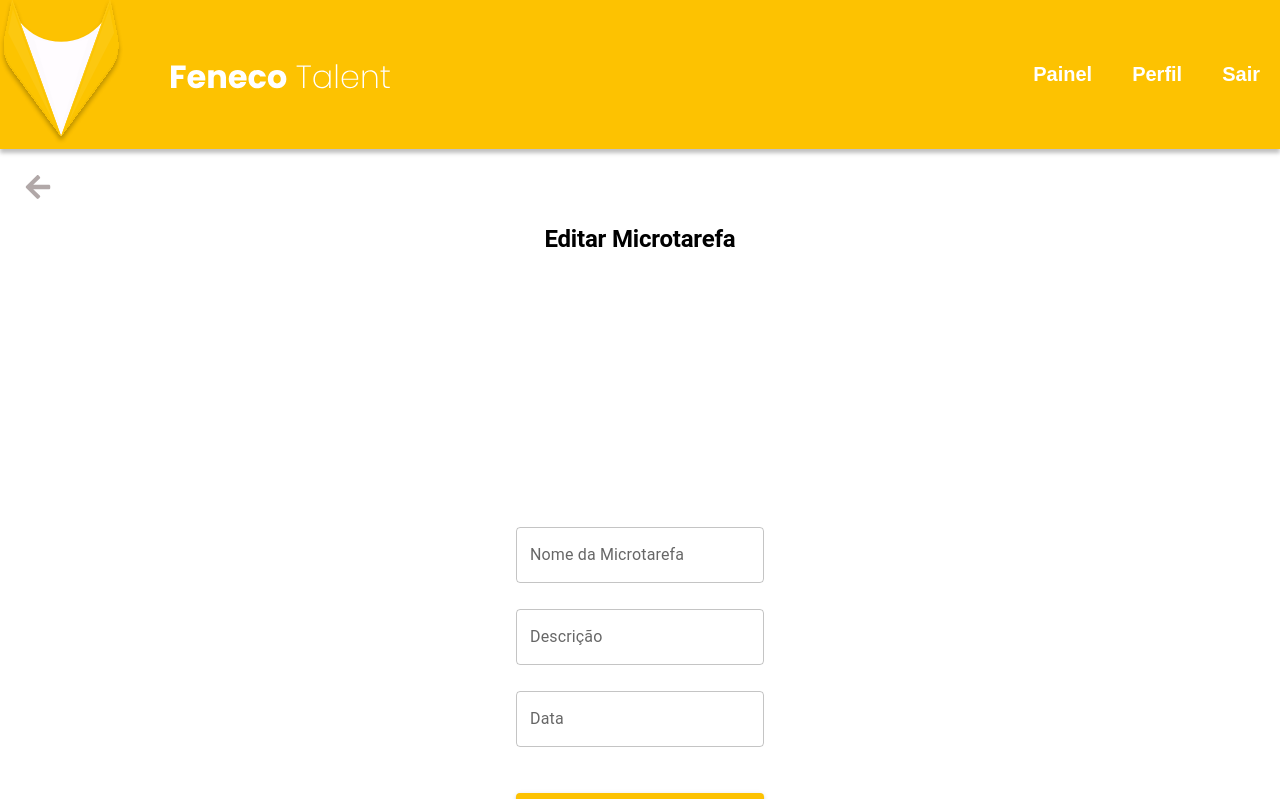
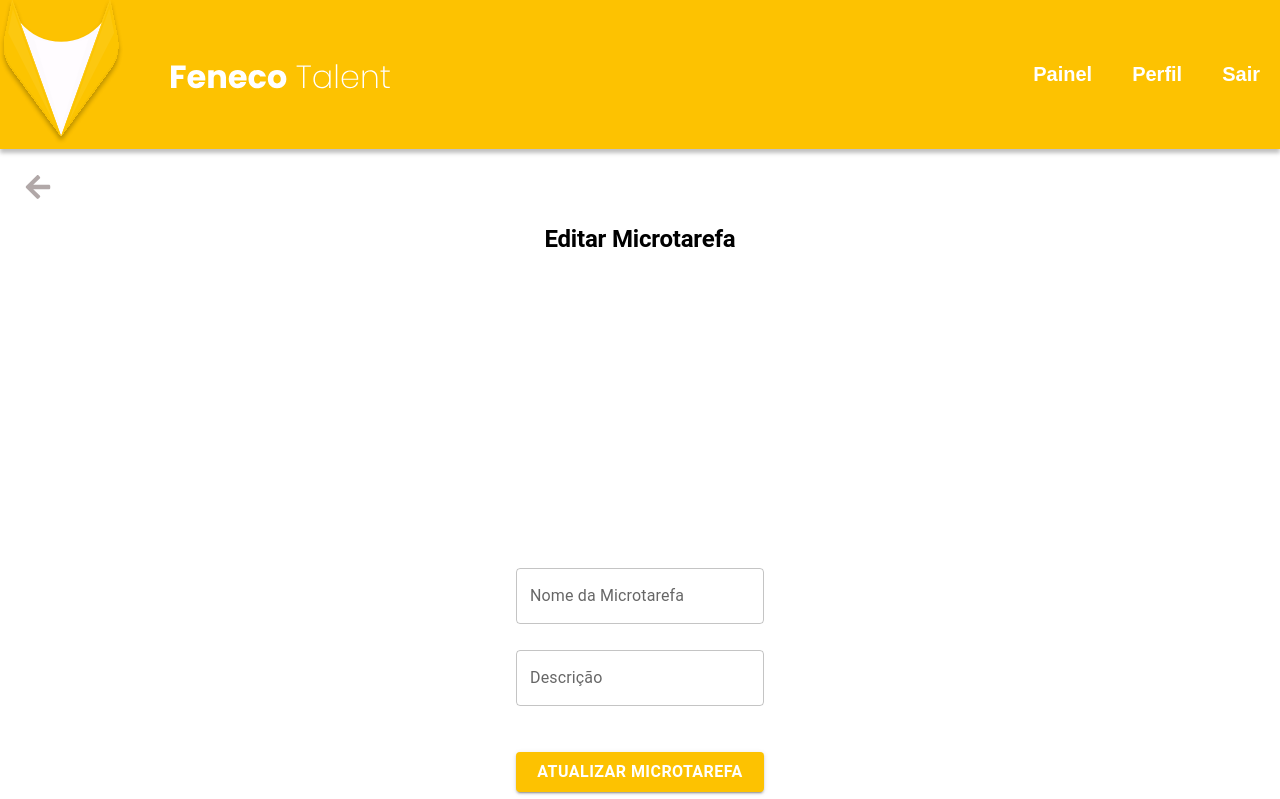
Before and after one commit to Giuzntt/Feneco, a React (Create React App) app: page /microtask/1/updatetask/1 in a window 1280 px wide. Shown: the top 799 px of the page. Built offline with nearby package versions, Linux system fonts and the light colour scheme; no server answers.

Commit message:
Arrumando bugs

```diff
--- a/src/Pages/UpdateTask/index.tsx
+++ b/src/Pages/UpdateTask/index.tsx
@@ -13,6 +13,7 @@ interface IMyForm {
     id?: string | undefined;
     nomeMicrotarefa?: string;
     descricao?: string;
+    descricaoMicrotarefa?: string;
     dataMicrotarefa?: string;
 }
 
@@ -145,35 +146,25 @@ const UpdateTask = () => {
                         )}
                     />
                     <Controller
-                        name="descricao"
+                        name="descricaoMicrotarefa"
                         control={control}
                         rules={{ required: false }}
-                        defaultValue={task?.descricao}
-                        render={({ field }) => (
-                            <TextField {...field} label="Descrição" variant="outlined" fullWidth sx={{ marginBottom: '1rem' }} error={!!errors.descricao} helperText={errors.descricao?.message} />
-                        )}
-                    />
-
-                    <Controller
-                        name="dataMicrotarefa"
-                        control={control}
-                        rules={{ required: false }}
-                        defaultValue={task?.dataMicrotarefa}
+                        defaultValue={task?.descricaoMicrotarefa}
                         render={({ field }) => (
                             <TextField
                                 {...field}
-                                label="Data"
+                                label="Descrição"
                                 variant="outlined"
                                 fullWidth
                                 sx={{ marginBottom: '1rem' }}
-                                error={!!errors.dataMicrotarefa}
-                                helperText={errors.dataMicrotarefa?.message}
+                                error={!!errors.descricaoMicrotarefa}
+                                helperText={errors.descricaoMicrotarefa?.message}
                             />
                         )}
                     />
 
                     <Button type="submit" fullWidth color="primary" variant="contained">
-                       Atualizar Microtarefa
+                        Atualizar Microtarefa
                     </Button>
                 </form>
             </GridContent>
```
